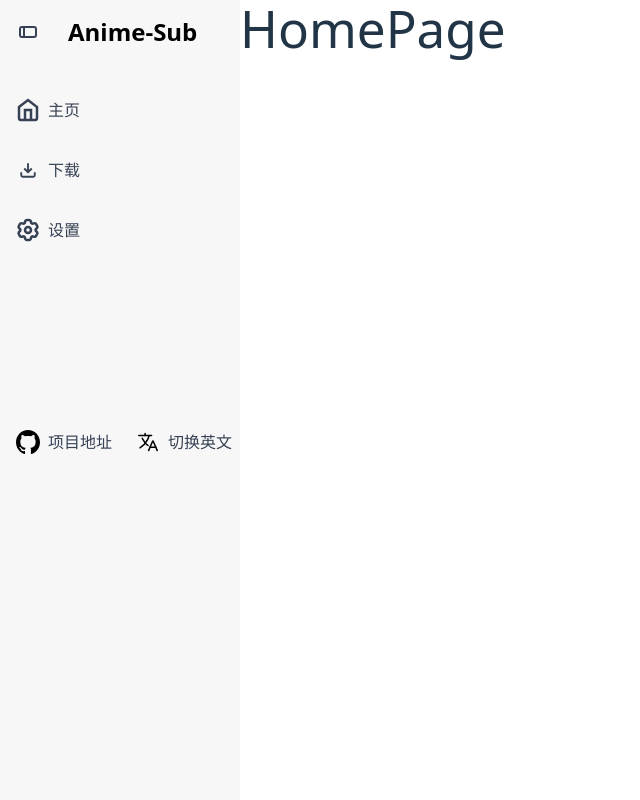
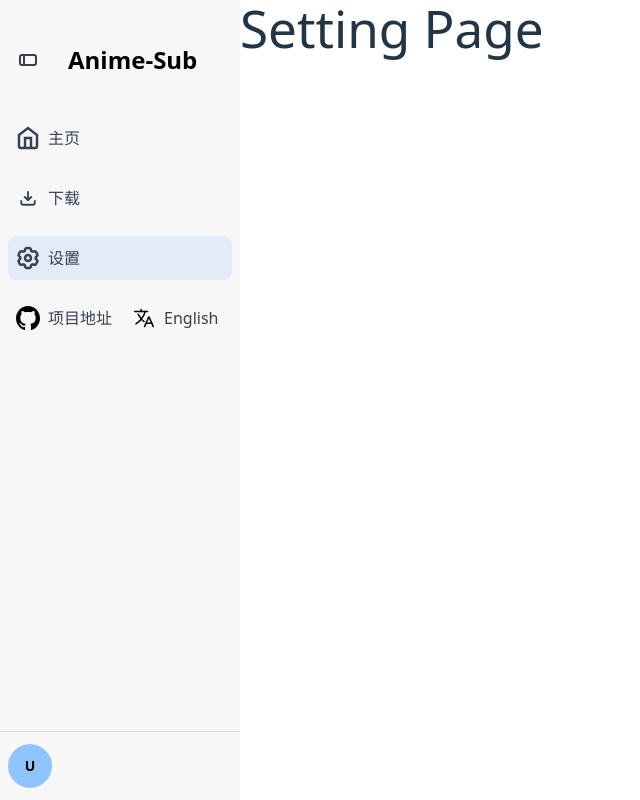
Before and after one commit to hhlyyng/animeSub, a React (Vite) app in the folder frontend/: page /settings in a window 1280 px wide. Shown: the whole page, without its empty margins (0-640 px from the left). Built offline with nearby package versions, Linux system fonts and the light colour scheme.

Commit message:
1/2 user info

```diff
--- a/frontend/package.json
+++ b/frontend/package.json
@@ -11,8 +11,10 @@
   },
   "dependencies": {
     "@tailwindcss/vite": "^4.1.11",
+    "@types/react-router-dom": "^5.3.3",
     "react": "^19.1.0",
-    "react-dom": "^19.1.0"
+    "react-dom": "^19.1.0",
+    "react-router-dom": "^7.8.0"
   },
   "devDependencies": {
     "@eslint/js": "^9.30.1",
--- a/frontend/src/components/homepage/HomePage.tsx
+++ b/frontend/src/components/homepage/HomePage.tsx
@@ -1,25 +1,28 @@
+import { BrowserRouter as Router, Routes, Route, useLocation } from 'react-router-dom';
 import SideBar from "./SideBar";
 import DownloadPage from "./content/DownLoadPage";
 import HomeContent from "./content/HomePageContent";
 import Setting from "./content/SettingPage";
+import { useState } from 'react';
 
-import { useState } from 'react';
-type PageType = 'home' | 'setting' | 'download';
+// Route Content
+const AppContent = () => {
+  const [language, setLanguage] = useState<"en" | "zh">("zh");
+  const location = useLocation();
 
-const Homepage = () => {
-    const [currentPage, setCurrentPage] = useState<PageType>('home');
-    const [language, setLanguage] = useState<"en" | "zh">("zh");
-
-    const CurrentRenderPage = () => {
-        switch (currentPage) {
-            case 'home':
-                return <HomeContent />;
-            case 'download':
-                return <DownloadPage />;
-            case 'setting':
-                return <Setting />;
+  // 从路径映射到页面类型
+  const getCurrentPageType = (): 'home' | 'setting' | 'download' => {
+    switch (location.pathname) {
+      case '/':
+      case '/home':
+        return 'home';
+      case '/download':
+        return 'download';
+      case '/setting':
+      case '/settings':
+        return 'setting';
       default:
-                return <HomeContent />;
+        return 'home';
     }
   };
 
@@ -28,15 +31,32 @@ const Homepage = () => {
       {/* Sidebar */}
       <SideBar
         language={language}
+        currentPage={getCurrentPageType()}
+        onLanguageChange={setLanguage}
       />
 
       {/* Main Content Area */}
-          <main className="flex">
-            {CurrentRenderPage()}
+      <main className="flex-1">
+        <Routes>
+          <Route path="/" element={<HomeContent />} />
+          <Route path="/home" element={<HomeContent />} />
+          <Route path="/download" element={<DownloadPage />} />
+          <Route path="/setting" element={<Setting />} />
+          <Route path="/settings" element={<Setting />} />
+          {/* 404 Redirect to Homepage */}
+          <Route path="*" element={<HomeContent />} />
+        </Routes>
       </main>
     </div>
   );
+};
 
-}
+const Homepage = () => {
+  return (
+    <Router>
+      <AppContent />
+    </Router>
+  );
+};
 
 export default Homepage;
--- a/frontend/src/components/homepage/SideBar.tsx
+++ b/frontend/src/components/homepage/SideBar.tsx
@@ -1,6 +1,7 @@
 import { SidebarButton } from "./SideBarButton";
 import React from "react";
 import { useState } from "react";
+import { useNavigate } from "react-router-dom";
 
 // Icon SVG imports
 import HomeIcon from "../icon/HomeIcon";
@@ -11,11 +12,16 @@ import GithubIcon from "../icon/GithubIcon";
 import LogoutIcon from "../icon/LogoutIcon";
 import LanguageToggleIcon from "../icon/LanguageToggleIcon";
 
+type PageType = 'home' | 'setting' | 'download';
+
 interface SideBarProps {
   language: "en" | "zh";
+  currentPage: PageType;
+  onLanguageChange: (lang: "en" | "zh") => void;
 }
 
-const SideBar: React.FC<SideBarProps> = ({language}) => {
+const SideBar: React.FC<SideBarProps> = ({ language, currentPage, onLanguageChange }) => {
+  const navigate = useNavigate();
   const [isCollapsed, setIsCollapsed] = useState(false);
   const [isToggleHovered, setIsToggleHovered] = useState(false);
   const [showText, setShowText] = useState(true);
@@ -35,34 +41,52 @@ const SideBar: React.FC<SideBarProps> = ({language}) => {
       settings: "设置",
       download: "下载",
       github: "项目地址",
-      logout: "退出",
-      languageSwitch: "切换英文"
+      logout: "登出",
+      languageSwitch: "English"
     },
     en: {
       home: "Homepage",
       settings: "Setting",
       download: "Download",
-      github: "GitHub Repo Address",
+      github: "GitHub",
       logout: "Logout",
-      languageSwitch:"Switch to Chinese"
+      languageSwitch: "切换中文"
     }
   };
 
   // Toggle sidebar function
   const toggleSideBar = () => {
     setIsCollapsed(prev => {
-      const next = !prev;           // 切换目标：折叠⇄展开
+      const next = !prev;
 
       if (next) {
-        // 正在折叠：先隐藏文字，再收起
         setShowText(false);
       } else {
-        // 正在展开：等宽度动画结束再显示文字
-        setTimeout(() => setShowText(true), 130);
+        setTimeout(() => setShowText(true), 120);
       }
 
       return next;
     });
+  };
+
+  // 切换语言
+  const toggleLanguage = () => {
+    onLanguageChange(language === "zh" ? "en" : "zh");
+  };
+
+  // 页面导航函数
+  const navigateToPage = (page: PageType) => {
+    switch (page) {
+      case 'home':
+        navigate('/home');
+        break;
+      case 'download':
+        navigate('/download');
+        break;
+      case 'setting':
+        navigate('/setting');
+        break;
+    }
   };
 
   // Get toggle icon based on hover and collapse state
@@ -73,7 +97,6 @@ const SideBar: React.FC<SideBarProps> = ({language}) => {
     return isCollapsed ? <ExpandSideBarArrow /> : <CollapseSideBarArrow />;
   };
 
-
   const currentLanguage = text[language] || text.en;
 
   return (
@@ -82,7 +105,7 @@ const SideBar: React.FC<SideBarProps> = ({language}) => {
         ${isCollapsed? "sidebar-div--collapsed" : "sidebar-div--expanded"}
         `}>
       {/* Toggle Button */}
-      <div className="sidebar-header flex flex-row gap-3 !justify-start !pt-8">
+      <div className="sidebar-header flex flex-row gap-3 !justify-start !pt-15">
         <SidebarButton
           icon={getToggleIcon()}
           label=""
@@ -91,19 +114,22 @@ const SideBar: React.FC<SideBarProps> = ({language}) => {
           collapsed={isCollapsed}
           onToggleHover={setIsToggleHovered}
           showtext={showText}
+          language={language}
         />
-        {!isCollapsed && <h2 className="font-bold flex-1 text-2xl">Anime-Sub</h2>}
+        {!isCollapsed && showText && <h2 className="font-bold flex-1 text-2xl">Anime-Sub</h2>}
       </div>
 
       {/* Navigation Items */}
-      <nav className="sidebar-block-div flex-col !gap-4 w-full !pb-40">
+      <nav className="sidebar-block-div flex-col !gap-4 w-full">
         <SidebarButton
           icon={<HomeIcon />}
           label={currentLanguage.home}
           variant="action"
           collapsed={isCollapsed}
-          onClick={() => console.log('Home clicked')}
+          onClick={() => navigateToPage('home')}
           showtext={showText}
+          active={currentPage === 'home'}
+          language={language}
         />
 
         <SidebarButton
@@ -111,8 +137,10 @@ const SideBar: React.FC<SideBarProps> = ({language}) => {
           label={currentLanguage.download}
           variant="action"
           collapsed={isCollapsed}
-          onClick={() => console.log('Download clicked')}
+          onClick={() => navigateToPage('download')}
           showtext={showText}
+          active={currentPage === 'download'}
+          language={language}
         />
 
         <SidebarButton
@@ -120,22 +148,23 @@ const SideBar: React.FC<SideBarProps> = ({language}) => {
           label={currentLanguage.settings}
           variant="action"
           collapsed={isCollapsed}
-          onClick={() => console.log('Settings clicked')}
+          onClick={() => navigateToPage('setting')}
           showtext={showText}
+          active={currentPage === 'setting'}
+          language={language}
         />
-
-
       </nav>
 
       {/* Bottom Actions */}
-      <div className={`w-full px-2 py-2 gap-2 flex ${isCollapsed ? 'flex-col' : 'flex-row'}`}>
+      <div className={`w-full px-2 py-3 gap-1 flex ${isCollapsed ? 'flex-col gap-3' : 'flex-row'}`}>
         <SidebarButton
           icon={<GithubIcon />}
           label={currentLanguage.github}
           variant="action"
           collapsed={isCollapsed}
-          onClick={() => window.open('https://github.com', '_blank')}
+          onClick={() => window.open('https://github.com/hhlyyng/anime-subscription.git', '_blank')}
           showtext={showText}
+          language={language}
         />
 
         <SidebarButton
@@ -143,9 +172,17 @@ const SideBar: React.FC<SideBarProps> = ({language}) => {
           label={currentLanguage.languageSwitch}
           variant="action"
           collapsed={isCollapsed}
-          onClick={() => console.log('Logout clicked')}
+          onClick={toggleLanguage}
           showtext={showText}
+          language={language}
         />
+      </div>
+
+      <div className="w-full px-2 py-3 gap-1 flex flex-row border-t border-[#e0e0e0] mt-auto">
+        <div className="relative group !bg-blue-300 rounded-full flex items-center justify-center text-sm font-bold text-black shrink-0 w-[44px] h-[44px]">
+         U
+        </div>
+        {showText && !isCollapsed }
       </div>
     </div>
   );
--- a/frontend/src/components/homepage/SideBarButton.tsx
+++ b/frontend/src/components/homepage/SideBarButton.tsx
@@ -2,7 +2,7 @@ type Variant = "toggle" | "action" | "user";
 
 type SidebarButtonProps = {
   icon: React.ReactNode;
-  label: string;          // 用于 Tooltip 的文字
+  label: string;
   variant: Variant;
   ariaLabel?: string;
   onClick?: () => void;
@@ -10,32 +10,29 @@ type SidebarButtonProps = {
   collapsed?: boolean;
   onToggleHover?: (hovered: boolean) => void;
   showtext: boolean;
-  language?: "en" | "zh";  // 父组件传入的折叠状态
+  language?: "en" | "zh";
 };
 
 export function SidebarButton({
-  icon, label, variant, ariaLabel, onClick, active, collapsed, onToggleHover, showtext, language="zh"
+  icon, label, variant, ariaLabel, onClick, active = false, collapsed, onToggleHover, showtext, language = "zh"
 }: SidebarButtonProps) {
 
   const handleMouseEnter = (e: React.MouseEvent<HTMLButtonElement>) => {
     if (variant === "toggle") {
-      // toggle 按钮的特殊处理
       onToggleHover?.(true);
       (e.target as HTMLButtonElement).style.backgroundColor = "transparent";
     } else if (!active && variant === "action") {
-      // action 按钮的悬停效果
       (e.target as HTMLButtonElement).style.backgroundColor = "rgba(209,225,229,0.3)";
     }
   };
 
   const handleMouseLeave = (e: React.MouseEvent<HTMLButtonElement>) => {
     if (variant === "toggle") {
-      // toggle 按钮的特殊处理
       onToggleHover?.(false);
       (e.target as HTMLButtonElement).style.backgroundColor = "transparent";
     } else if (!active && variant === "action") {
-      // action 按钮的悬停效果
-      (e.target as HTMLButtonElement).style.backgroundColor = "transparent";
+      // 如果是激活状态，保持激活样式；否则清除悬停样式
+      (e.target as HTMLButtonElement).style.backgroundColor = active ? "rgba(59, 130, 246, 0.1)" : "transparent";
     }
   };
 
@@ -46,29 +43,37 @@ export function SidebarButton({
       className={`
         sidebar-button justify-start relative group
         ${collapsed ? 'sidebar-button--collapsed' : 'sidebar-button--expanded'}
+        ${active ? 'text-blue-600' : ''}
       `}
       onMouseEnter={handleMouseEnter}
       onMouseLeave={handleMouseLeave}
       data-variant={variant}
       aria-current={active ? "page" : undefined}
       aria-label={ariaLabel || label}
+      style={{
+        backgroundColor: active ? "rgba(59, 130, 246, 0.1)" : "transparent"
+      }}
     >
       <span className="sidebar-button-icon">{icon}</span>
       {!collapsed && showtext && (
         <span className="sidebar-button-label whitespace-nowrap">{label}</span>
       )}
 
-      {/* Tooltip，仅在折叠时显示；作为 button 的子元素定位 */}
+      {/* Tooltip，仅在折叠时显示 */}
       {collapsed && (
         <span
-          className="
-            pointer-events-none absolute left-full top-1/2 -translate-y-1/2 ml-2
+          className={`
+            pointer-events-none absolute top-1/2 -translate-y-1/2
             px-2 py-1 text-sm text-white bg-gray-800 rounded shadow-lg
             opacity-0 group-hover:opacity-100 whitespace-nowrap
-            transition-opacity duration-200
-          "
+            transition-opacity duration-200 z-50
+            ${variant === "toggle"
+              ? "left-[50px]"  // toggle 按钮的偏移
+              : "left-[58px]"  // action 按钮的偏移
+            }
+          `}
         >
-          {variant !== "toggle" ? label : language === "en"? "Expand":"展开"}
+          {variant !== "toggle" ? label : language === "en" ? "Expand" : "展开"}
         </span>
       )}
     </button>
```
Also changed, not shown: frontend/src/index.css (+15 -7 lines). Lines whose indentation alone changed are shown as unchanged.
